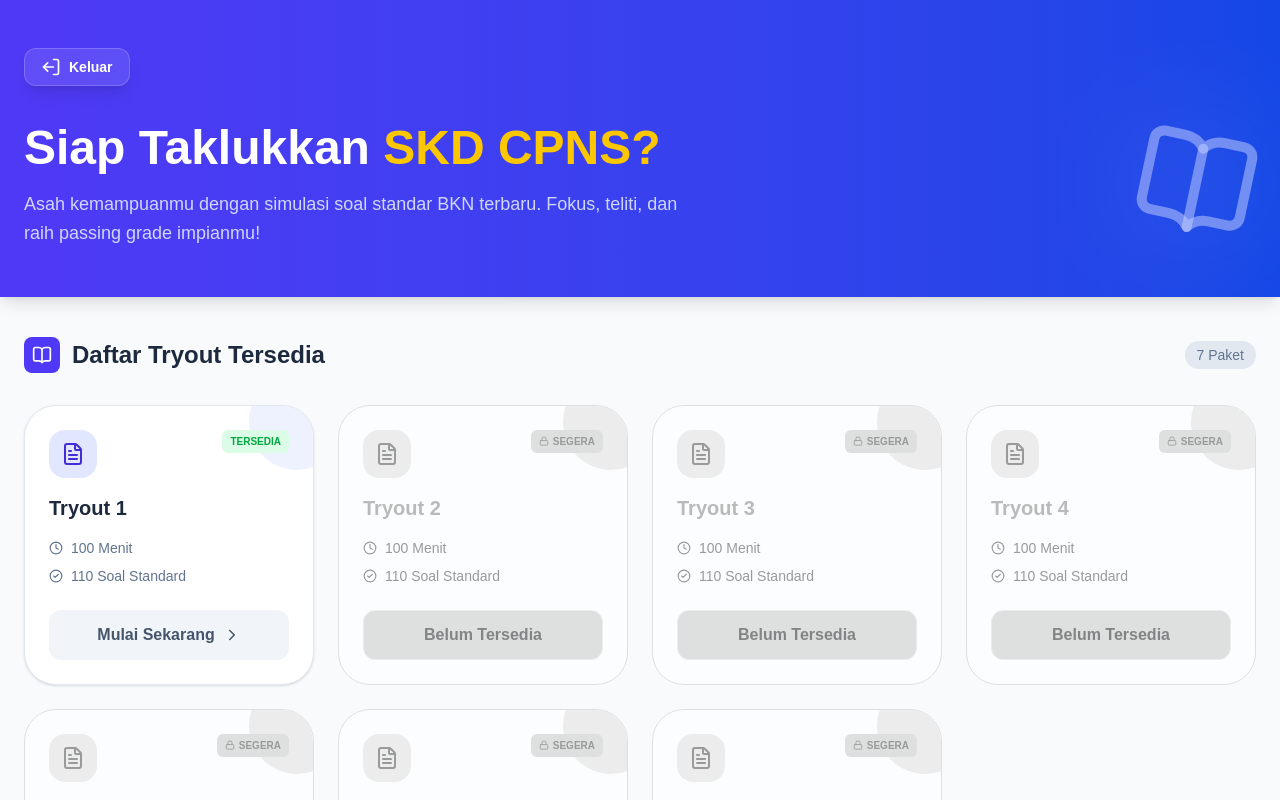
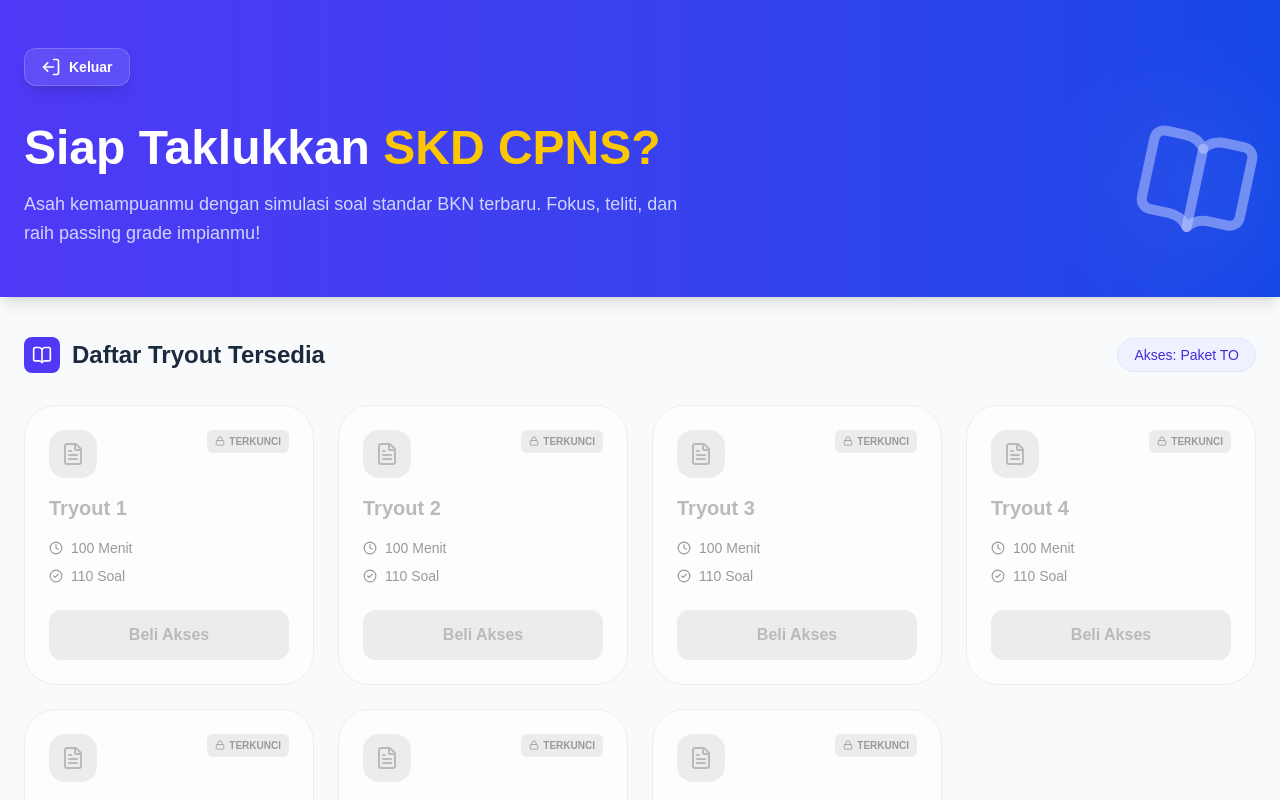
Before and after one commit to faridzk1129/tryout-app, a Next.js app: page /beranda in a window 1280 px wide. Shown: the top 800 px of the page. Built offline with nearby package versions, Linux system fonts and the light colour scheme; sample sign-in values are in the browser's storage.

Commit message:
enhance login and dashboard functionality: validate user session, store user data, and update access logic

```diff
--- a/app/api/login/route.ts
+++ b/app/api/login/route.ts
@@ -6,28 +6,29 @@ export async function POST(request: Request) {
     const body = await request.json();
     const { username, password } = body;
 
-    // 1. Validasi Input Kosong
     if (!username || !password) {
       return NextResponse.json({ message: "Username dan password wajib diisi" }, { status: 400 });
     }
 
-    // 2. Query ke Supabase
     const { data: user, error } = await supabase
       .from("users")
-      .select("*")
+      .select("id, username, password, to_access_limit") // {/* PERUBAHAN: Ambil to_access_limit */}
       .eq("username", username)
       .single();
 
-    // 3. Validasi Keberadaan User & Password
     if (error || !user || user.password !== password) {
       return NextResponse.json({ message: "Username atau password salah" }, { status: 401 });
     }
 
-    // 4. Berhasil Login
     return NextResponse.json(
       {
         message: "Login berhasil",
-        user: { id: user.id, username: user.username },
+        // {/* PERUBAHAN: Kirim data user lengkap ke frontend */}
+        user: {
+          id: user.id,
+          username: user.username,
+          to_access_limit: user.to_access_limit,
+        },
       },
       { status: 200 },
     );
--- a/app/beranda/page.tsx
+++ b/app/beranda/page.tsx
@@ -1,5 +1,6 @@
 "use client";
-import React from "react";
+import React, { useEffect, useState } from "react";
+
 import Link from "next/link";
 import { useRouter } from "next/navigation";
 import {
@@ -15,6 +16,21 @@ import {
 export default function Beranda() {
   const router = useRouter();
 
+  // {/* TAMBAHKAN: State untuk simpan data user */}
+  const [userData, setUserData] = useState<{ username: string; to_access_limit: number } | null>(
+    null,
+  );
+
+  useEffect(() => {
+    // Ambil data session
+    const session = localStorage.getItem("user_session");
+    if (!session) {
+      router.push("/"); // Proteksi halaman: Balik ke login jika tidak ada session
+    } else {
+      setUserData(JSON.parse(session));
+    }
+  }, [router]);
+
   // Data dummy untuk 5 card tryout
   const tryoutList = [
     { id: 1, title: "Tryout 1", slug: "tryout-1", status: "Tersedia" },
@@ -27,6 +43,7 @@ export default function Beranda() {
   ];
 
   const handleLogout = () => {
+    localStorage.removeItem("user_session"); // {/* TAMBAHKAN: Hapus session saat logout */}
     router.push("/");
   };
 
@@ -80,15 +97,17 @@ export default function Beranda() {
             </div>
             Daftar Tryout Tersedia
           </h2>
-          <span className="text-sm font-medium text-slate-500 bg-slate-200 px-3 py-1 rounded-full">
-            {tryoutList.length} Paket
+          {/* {/* PERUBAHAN: Badge info akses */}
+          <span className="text-sm font-medium text-indigo-700 bg-indigo-50 px-4 py-1.5 rounded-full border border-indigo-100">
+            Akses: {userData?.to_access_limit} Paket TO
           </span>
         </div>
 
         {/* --- TRYOUT LIST --- */}
         <div className="flex flex-wrap gap-6 justify-center md:justify-start">
           {tryoutList.map((item) => {
-            const isAvailable = item.status === "Tersedia";
+            // {/* PERUBAHAN: Logic Akses Berdasarkan Database */}
+            const isAvailable = userData ? item.id <= userData.to_access_limit : false;
 
             return (
               <div
@@ -101,33 +120,20 @@ export default function Beranda() {
                   href={isAvailable ? `/${item.slug}` : "#"}
                   onClick={(e) => !isAvailable && e.preventDefault()}
                   className={`group relative block h-full transition-all duration-300 ${
-                    isAvailable
-                      ? "hover:-translate-y-2"
-                      : "pointer-events-none opacity-70 grayscale"
+                    isAvailable ? "hover:-translate-y-2" : "opacity-70"
                   }`}
                 >
                   <div
-                    className={`bg-white border rounded-[2rem] p-6 h-full flex flex-col justify-between overflow-hidden relative ${
+                    className={`bg-white border rounded-[2rem] p-6 h-full flex flex-col justify-between overflow-hidden relative transition-all ${
                       isAvailable
                         ? "border-slate-200 shadow-sm hover:shadow-xl hover:border-indigo-300"
-                        : "border-slate-300 shadow-none"
+                        : "border-slate-200 bg-slate-50/50 grayscale"
                     }`}
                   >
-                    {/* Background Decor */}
+                    {/* Status Badge */}
+                    <div className="relative z-10 flex justify-between items-start mb-4">
                       <div
-                      className={`absolute top-0 right-0 -mr-8 -mt-8 w-24 h-24 rounded-full transition-colors ${
-                        isAvailable ? "bg-indigo-50 group-hover:bg-indigo-100" : "bg-slate-200"
-                      }`}
-                    ></div>
-
-                    <div className="relative z-10">
-                      <div className="flex justify-between items-start mb-4">
-                        <div
-                          className={`p-3 rounded-2xl transition-colors duration-300 ${
-                            isAvailable
-                              ? "bg-indigo-100 text-indigo-700 group-hover:bg-indigo-600 group-hover:text-white"
-                              : "bg-slate-200 text-slate-500"
-                          }`}
+                        className={`p-3 rounded-2xl ${isAvailable ? "bg-indigo-100 text-indigo-700" : "bg-slate-200 text-slate-400"}`}
                       >
                         <FileText size={24} />
                       </div>
@@ -135,30 +141,26 @@ export default function Beranda() {
                         className={`text-[10px] font-bold px-2 py-1 rounded-md uppercase flex items-center gap-1 ${
                           isAvailable
                             ? "bg-green-100 text-green-600"
-                              : "bg-slate-300 text-slate-500"
+                            : "bg-slate-200 text-slate-500"
                         }`}
                       >
-                          {!isAvailable && <Lock size={10} />}
-                          {item.status}
+                        {isAvailable ? <CheckCircle2 size={10} /> : <Lock size={10} />}
+                        {isAvailable ? "Terbuka" : "Terkunci"}
                       </span>
                     </div>
 
+                    <div className="relative z-10">
                       <h3
-                        className={`text-xl font-bold mb-2 transition-colors ${
-                          isAvailable
-                            ? "text-slate-800 group-hover:text-indigo-600"
-                            : "text-slate-400"
-                        }`}
+                        className={`text-xl font-bold mb-2 ${isAvailable ? "text-slate-800" : "text-slate-400"}`}
                       >
                         {item.title}
                       </h3>
-
                       <div className="space-y-2 mb-6 mt-4">
                         <div className="flex items-center gap-2 text-sm text-slate-500">
                           <Clock size={14} /> 100 Menit
                         </div>
                         <div className="flex items-center gap-2 text-sm text-slate-500">
-                          <CheckCircle2 size={14} /> 110 Soal Standard
+                          <CheckCircle2 size={14} /> 110 Soal
                         </div>
                       </div>
                     </div>
@@ -168,11 +170,11 @@ export default function Beranda() {
                         disabled={!isAvailable}
                         className={`w-full font-bold py-3 px-4 rounded-xl flex items-center justify-center gap-2 border transition-all duration-300 ${
                           isAvailable
-                            ? "bg-slate-100 text-slate-600 group-hover:bg-gradient-to-r group-hover:from-indigo-600 group-hover:to-blue-700 group-hover:text-white border-transparent group-hover:shadow-lg group-hover:shadow-indigo-200"
-                            : "bg-slate-300 text-slate-600 border-slate-200 cursor-not-allowed"
+                            ? "bg-slate-100 text-slate-600 group-hover:bg-gradient-to-r group-hover:from-indigo-600 group-hover:to-blue-700 group-hover:text-white border-transparent"
+                            : "bg-slate-200 text-slate-400 border-slate-200 cursor-not-allowed"
                         }`}
                       >
-                        {isAvailable ? "Mulai Sekarang" : "Belum Tersedia"}
+                        {isAvailable ? "Mulai Sekarang" : "Beli Akses"}
                         {isAvailable && (
                           <ChevronRight
                             size={18}
--- a/app/page.tsx
+++ b/app/page.tsx
@@ -16,7 +16,6 @@ import { useRouter } from "next/navigation";
 
 export default function Home() {
   const router = useRouter();
-
 
   const [formData, setFormData] = useState({ username: "", password: "" });
   const [isLoading, setIsLoading] = useState(false);
@@ -56,7 +55,6 @@ export default function Home() {
     setFormData((prev) => ({ ...prev, [name]: value }));
     if (error) setError("");
   };
-
   const handleLogin = async (e: React.FormEvent) => {
     e.preventDefault();
     setIsLoading(true);
@@ -69,21 +67,17 @@ export default function Home() {
         body: JSON.stringify(formData),
       });
 
-      const contentType = response.headers.get("content-type");
-      if (!contentType || !contentType.includes("application/json")) {
-        throw new Error("Server tidak mengirimkan JSON. Periksa kembali API Anda.");
-      }
-
       const data = await response.json();
 
       if (response.ok) {
+        // {/* TAMBAHKAN: Simpan data user ke localStorage */}
+        localStorage.setItem("user_session", JSON.stringify(data.user));
         router.push("/beranda");
       } else {
         setError(data.message || "Gagal masuk ke sistem.");
       }
     } catch (err: any) {
-      console.error("DEBUG ERROR:", err);
-      setError(err.message || "Koneksi gagal. Periksa jaringan anda.");
+      setError("Koneksi gagal. Periksa jaringan anda.");
     } finally {
       setIsLoading(false);
     }
```
Lines whose indentation alone changed are shown as unchanged.
